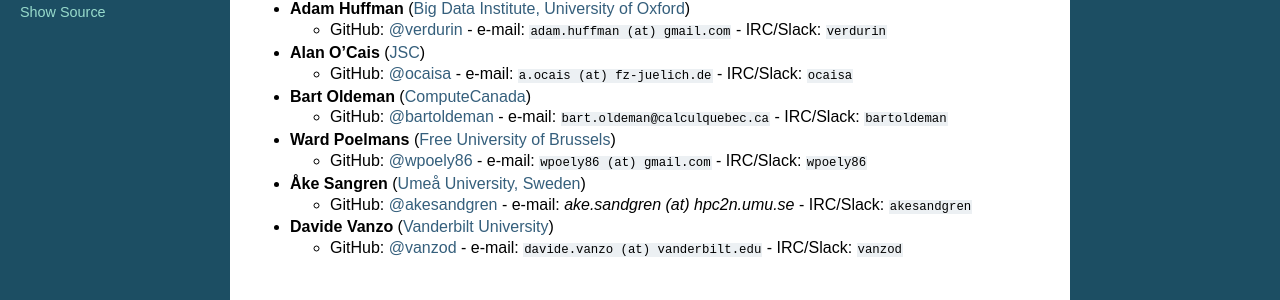
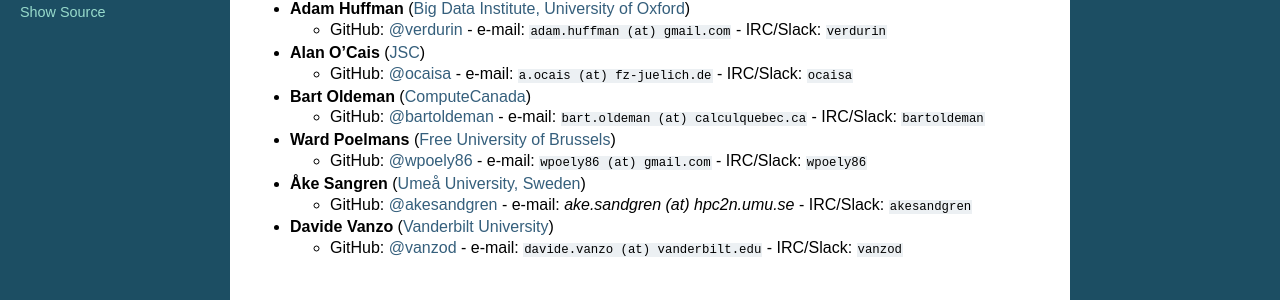
Before and after one commit to easybuilders/easybuild, a Sphinx documentation site: the page built from docs/Maintainers.rst, in a window 1280 px wide. Shown: the part 1263-1563 px from the top of the page. Built offline with Sphinx 7.4.7, drawn with Linux system fonts in a browser that asks for light colours.

Commit message:
Make my email address consistent with the others.
And perhaps a little more spam proof. Though I am not sure if this
is still as effective as it was 15 years ago.

```diff
--- a/docs/Maintainers.rst
+++ b/docs/Maintainers.rst
@@ -86,7 +86,7 @@
 
 * **Bart Oldeman** (`ComputeCanada <https://www.computecanada.ca/>`_)
 
-  * GitHub: `@bartoldeman <https://github.com/bartoldeman>`_ - e-mail: ``bart.oldeman@calculquebec.ca`` - IRC/Slack: ``bartoldeman``
+  * GitHub: `@bartoldeman <https://github.com/bartoldeman>`_ - e-mail: ``bart.oldeman (at) calculquebec.ca`` - IRC/Slack: ``bartoldeman``
 
 * **Ward Poelmans** (`Free University of Brussels <https://hpc.vub.be>`_)
 
```
